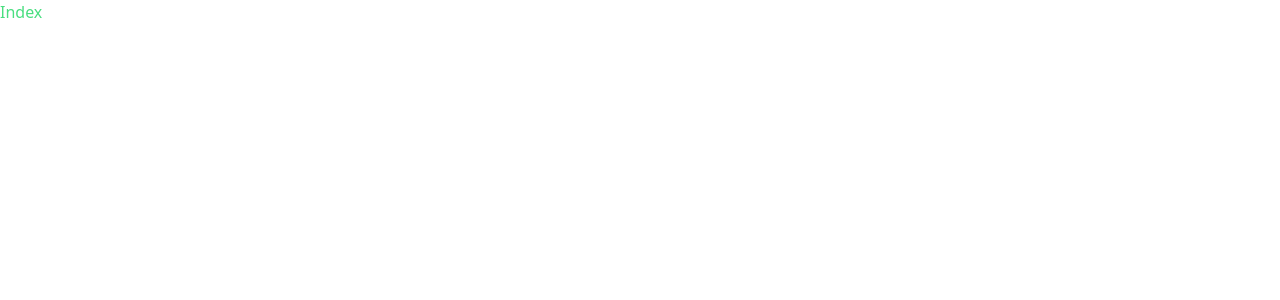
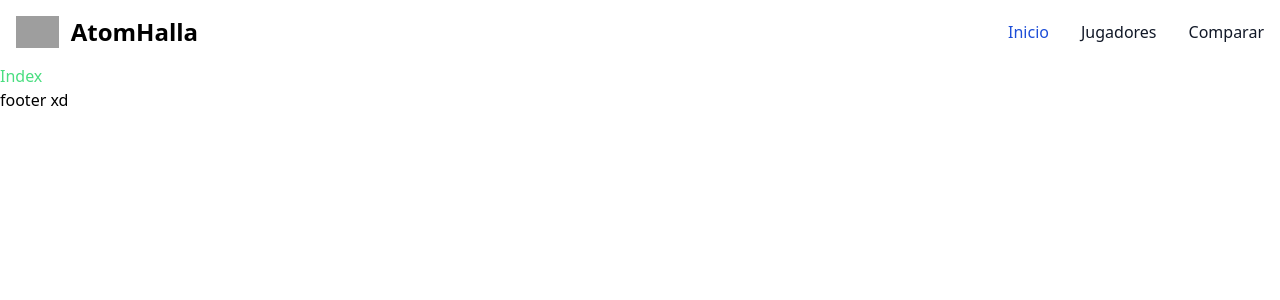
Before and after one commit to JuanPabloRP/atomhalla, a React (Vite) app: page / in a window 1280 px wide. Shown: the top 300 px of the page. Built offline with nearby package versions, Linux system fonts and the light colour scheme; grey boxes are pictures that could not be loaded.

Commit message:
feat: se agregó el navbar, y el public layout

```diff
--- a/index.html
+++ b/index.html
@@ -1,5 +1,5 @@
 <!DOCTYPE html>
-<html lang="en">
+<html lang="en" class="min-h-screen">
 	<head>
 		<meta charset="UTF-8" />
 		<link rel="icon" type="image/svg+xml" href="/vite.svg" />
--- a/src/App.jsx
+++ b/src/App.jsx
@@ -1,12 +1,13 @@
 import { BrowserRouter as Router, Routes, Route } from 'react-router-dom';
 import Index from './pages/Index';
+import PublicLayout from './layouts/PublicLayout';
 
 function App() {
 	return (
 		<>
 			<Router>
 				<Routes>
-					<Route path="/">
+					<Route path="/" element={<PublicLayout />}>
 						<Route path="" element={<Index />} />
 					</Route>
 
--- /dev/null
+++ b/src/components/Footer.jsx
@@ -0,0 +1,9 @@
+const Footer = () => {
+	return (
+		<footer>
+			<p>footer xd</p>
+		</footer>
+	);
+};
+
+export default Footer;
--- /dev/null
+++ b/src/components/Navbar.jsx
@@ -0,0 +1,139 @@
+import { useState } from 'react';
+import { NavLink } from 'react-router-dom';
+
+const Navbar = () => {
+	const [navbarOpen, setNavbarOpen] = useState(false);
+
+	const links = [
+		{
+			name: 'Inicio',
+			href: '/',
+		},
+		{
+			name: 'Jugadores',
+			href: '/players',
+		},
+		{
+			name: 'Comparar',
+			href: '/vs',
+		},
+	];
+
+	const handleOpen = () => setNavbarOpen(!navbarOpen);
+
+	return (
+		<nav className="bg-white border-gray-200 dark:bg-gray-900">
+			<section className="max-w-screen-xl flex flex-wrap items-center justify-between mx-auto p-4">
+				<section className="flex">
+					<img
+						src="https://flowbite.com/docs/images/logo.svg"
+						className="h-8 mr-3"
+						alt="Flowbite Logo"
+					/>
+					<span className="self-center text-2xl font-semibold whitespace-nowrap dark:text-white">
+						AtomHalla
+					</span>
+				</section>
+
+				<button
+					data-collapse-toggle="navbar-default"
+					type="button"
+					onClick={handleOpen}
+					className="inline-flex items-center p-2 w-10 h-10 justify-center text-sm text-gray-500 rounded-lg md:hidden hover:bg-gray-100 focus:outline-none focus:ring-2 focus:ring-gray-200 dark:text-gray-400 dark:hover:bg-gray-700 dark:focus:ring-gray-600"
+					aria-controls="navbar-default"
+					aria-expanded="false"
+				>
+					<span className="sr-only">Open main menu</span>
+					<svg
+						className="w-5 h-5"
+						aria-hidden="true"
+						xmlns="http://www.w3.org/2000/svg"
+						fill="none"
+						viewBox="0 0 17 14"
+					>
+						<path
+							stroke="currentColor"
+							strokeLinecap="round"
+							strokeLinejoin="round"
+							strokeWidth="2"
+							d="M1 1h15M1 7h15M1 13h15"
+						/>
+					</svg>
+				</button>
+
+				<section
+					className={`${
+						navbarOpen ? 'block' : 'hidden'
+					} w-full md:block md:w-auto`}
+					id="navbar-default"
+				>
+					<ul className="font-medium flex flex-col p-4 md:p-0 mt-4 border border-gray-100 rounded-lg bg-gray-50 md:flex-row md:space-x-8 md:mt-0 md:border-0 md:bg-white dark:bg-gray-800 md:dark:bg-gray-900 dark:border-gray-700">
+						{links.map(({ name, href }) => (
+							<li key={name}>
+								<NavLink
+									to={href}
+									className={({ isActive }) =>
+										`block py-2 pl-3 pr-4 rounded md:p-0 ${
+											isActive
+												? ' text-white bg-blue-700  md:bg-transparent md:text-blue-700 md:dark:text-blue-500 '
+												: ' text-gray-900  hover:bg-gray-100 md:hover:bg-transparent md:hover:text-blue-700  dark:text-white md:dark:hover:text-blue-500 dark:hover:bg-gray-700 dark:hover:text-white md:dark:hover:bg-transparent dark:border-gray-700'
+										} `
+									}
+								>
+									{name}
+								</NavLink>
+							</li>
+						))}
+					</ul>
+				</section>
+			</section>
+		</nav>
+	);
+};
+
+export default Navbar;
+
+/*
+<li>
+							<a
+								href="#"
+								className="block py-2 pl-3 pr-4 text-white bg-blue-700 rounded md:bg-transparent md:text-blue-700 md:p-0 dark:text-white md:dark:text-blue-500"
+								aria-current="page"
+							>
+								Home
+							</a>
+						</li>
+						<li>
+							<a
+								href="#"
+								className="block py-2 pl-3 pr-4 text-gray-900 rounded hover:bg-gray-100 md:hover:bg-transparent md:border-0 md:hover:text-blue-700 md:p-0 dark:text-white md:dark:hover:text-blue-500 dark:hover:bg-gray-700 dark:hover:text-white md:dark:hover:bg-transparent"
+							>
+								About
+							</a>
+						</li>
+						<li>
+							<a
+								href="#"
+								className="block py-2 pl-3 pr-4 text-gray-900 rounded hover:bg-gray-100 md:hover:bg-transparent md:border-0 md:hover:text-blue-700 md:p-0 dark:text-white md:dark:hover:text-blue-500 dark:hover:bg-gray-700 dark:hover:text-white md:dark:hover:bg-transparent"
+							>
+								Services
+							</a>
+						</li>
+						<li>
+							<a
+								href="#"
+								className="block py-2 pl-3 pr-4 text-gray-900 rounded hover:bg-gray-100 md:hover:bg-transparent md:border-0 md:hover:text-blue-700 md:p-0 dark:text-white md:dark:hover:text-blue-500 dark:hover:bg-gray-700 dark:hover:text-white md:dark:hover:bg-transparent"
+							>
+								Pricing
+							</a>
+						</li>
+						<li>
+							<a
+								href="#"
+								className="block py-2 pl-3 pr-4 text-gray-900 rounded hover:bg-gray-100 md:hover:bg-transparent md:border-0 md:hover:text-blue-700 md:p-0 dark:text-white md:dark:hover:text-blue-500 dark:hover:bg-gray-700 dark:hover:text-white md:dark:hover:bg-transparent"
+							>
+								Contact
+							</a>
+						</li>
+
+*/
--- /dev/null
+++ b/src/layouts/PublicLayout.jsx
@@ -0,0 +1,16 @@
+import React from 'react';
+import { Outlet } from 'react-router-dom';
+import Navbar from '../components/Navbar';
+import Footer from '../components/Footer';
+
+const PublicLayout = () => {
+	return (
+		<main>
+			<Navbar />
+			<Outlet />
+			<Footer />
+		</main>
+	);
+};
+
+export default PublicLayout;
```
